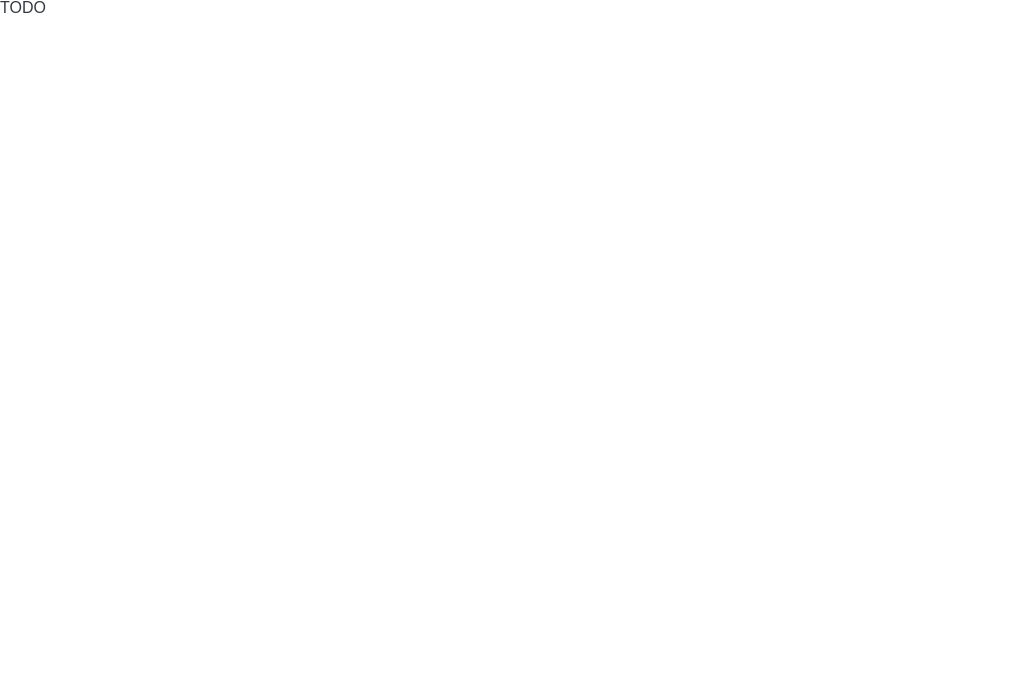
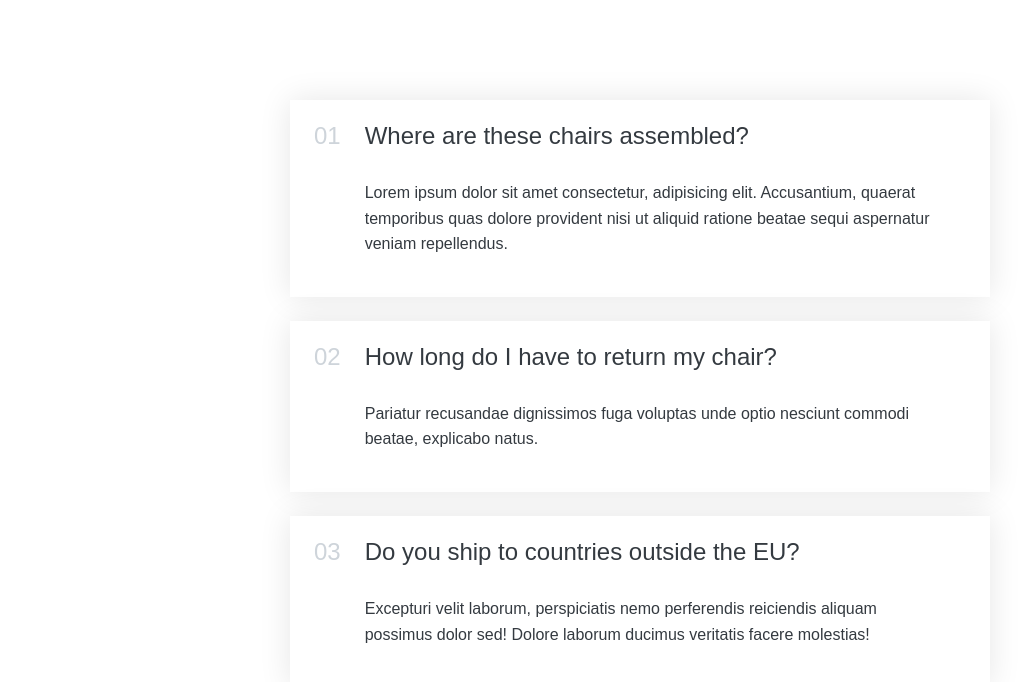
Before and after one commit to seoyeonum/accordion, a React (Create React App) app: page / in a window 1280 px wide. Shown: the top 682 px of the page, without its empty margins (0-1026 px from the left). Built offline with nearby package versions, Linux system fonts and the light colour scheme.

Commit message:
✨ feat: add static part of the application
- add AccordionItem component with props
- use i variable that means index number in the array.map()

```diff
--- a/src/App.js
+++ b/src/App.js
@@ -18,11 +18,28 @@
 export default function App() {
   return (
     <div>
-      <Accordion />
+      <Accordion data={faqs} />
     </div>
   );
 }
 
-function Accordion() {
-  return <div>TODO</div>;
+function Accordion({ data }) {
+  return (
+    <div className="accordion">
+      {data.map((el, i) => (
+        <AccordionItem title={el.title} text={el.text} num={i} />
+      ))}
+    </div>
+  );
 }
+
+function AccordionItem({ num, title, text }) {
+  return (
+    <div className="item">
+      <p className="number">{num < 9 ? `0${num + 1}` : num + 1}</p>
+      <p className="title">{title}</p>
+      <p className="icon"></p>
+      <div className="content-box">{text}</div>
+    </div>
+  );
+}
```
